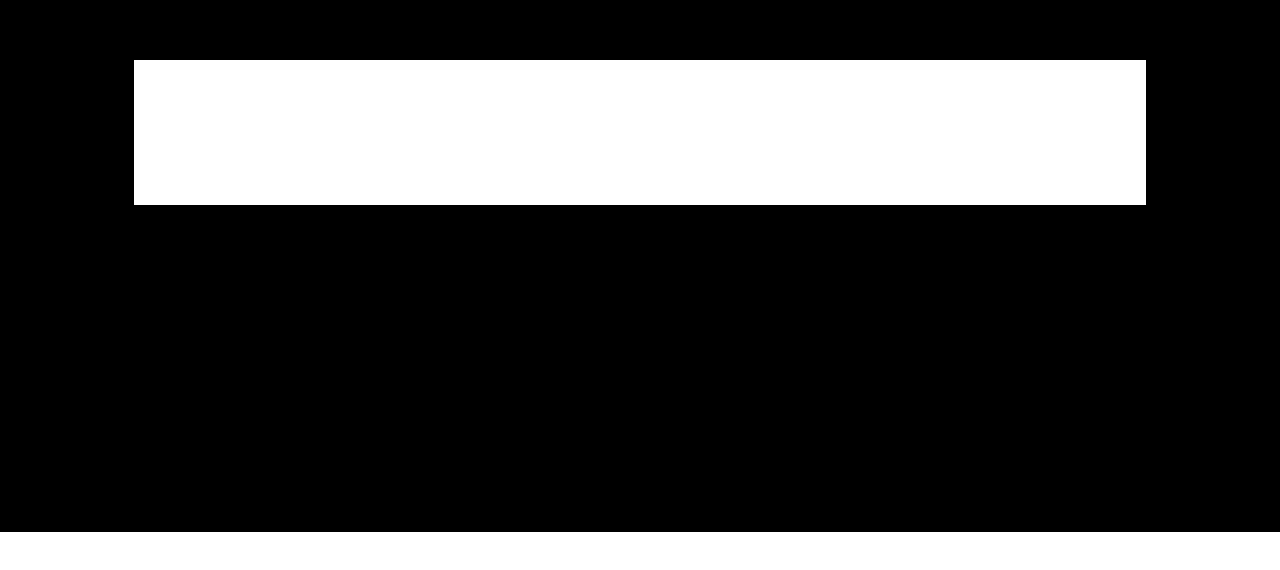
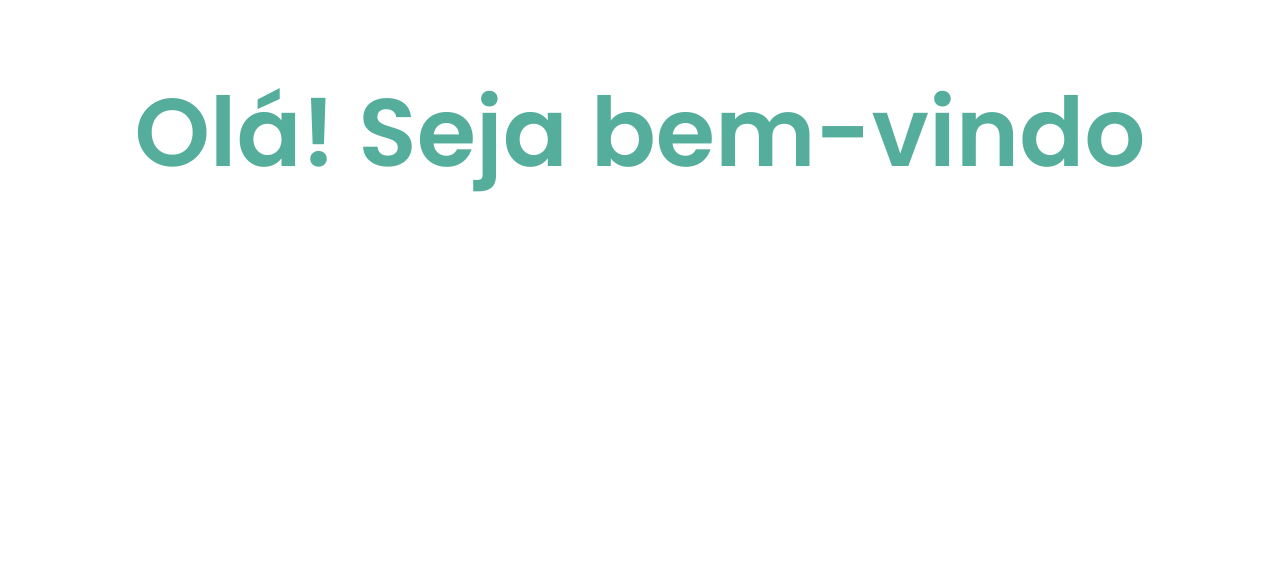
Before and after one commit to WendelFrancy/portfolio-wf, a React (Vite) app: page / in a window 1280 px wide. Shown: the part 268-838 px from the top of the page. Built offline with nearby package versions, Linux system fonts and the light colour scheme.

Commit message:
Framer Motion Tests

```diff
--- a/package.json
+++ b/package.json
@@ -11,6 +11,7 @@
   },
   "dependencies": {
     "@types/styled-components": "^5.1.34",
+    "motion": "^11.13.5",
     "react": "^18.3.1",
     "react-dom": "^18.3.1",
     "style-components": "^0.1.0",
--- a/src/components/GlobalStyle.ts
+++ b/src/components/GlobalStyle.ts
@@ -1,25 +1,4 @@
-import styled, { createGlobalStyle } from 'styled-components';
-
-export const ContainerNextBtn = styled.div`
-    display: flex;
-    flex-direction: column;
-    align-items: center;
-`;
-
-export const NextBtn = styled.img`
-    height: 3rem;
-    width: 4rem;
-    margin-bottom: 2rem;
-    &:hover {
-        cursor: pointer;
-    }
-`;
-
-export const ClickText = styled.p`
-        strong{
-            color: red;
-        }
-`;
+import { createGlobalStyle } from 'styled-components';
 
 export const GlobalStyle = createGlobalStyle`
 
--- a/src/components/home/AppHome.tsx
+++ b/src/components/home/AppHome.tsx
@@ -1,24 +1,20 @@
+import { color } from "motion/react";
 import { BgHome, HomeWelcome } from "./StsHome";
-/*import { ClickText, ContainerNextBtn, NextBtn } from "../GlobalStyle";*/
-
 
 const AppHome = () => {
 
     return (
         <>
-            <BgHome>
+            <BgHome
+            initial={{}}
+            >
                 <HomeWelcome
                     id='hometext'
+                    initial={{ opacity: 0 }}
+                    animate={{ opacity: 1 }}
+                    transition={{ duration: 2 }}
                 >Olá! Seja bem-vindo</HomeWelcome>
-                {/*
-                <ContainerNextBtn>
-                    <ClickText><strong>*</strong> Click to continue</ClickText>
-                    <NextBtn
-                        src="src\assets\seta-para-baixo.png"
-                        onClick={() => { console.log('teste') }}
-                    />
-                </ContainerNextBtn>
-                */}
+
             </BgHome>
         </>
     )
--- a/src/components/home/StsHome.ts
+++ b/src/components/home/StsHome.ts
@@ -1,54 +1,30 @@
 import styled, { keyframes } from "styled-components";
+import { motion } from 'motion/react';
 
-const divTransition = keyframes`
-    0% {
-        width: 100%;
-    }
-    20% {
-        width: 0%;
-    }
-    50%{
-        width: 0%;
-    }
-    70% {
-        width: 100%;
-    }
-`;
-
-export const BgHome = styled.div`
+export const BgHome = styled(motion.div)`
     display: grid;
     position: relative;
     place-items: center;
     justify-items: center;
     height: 100vh;
-    &:before {
-        position: absolute;
-        z-index: 1;
-        content: '';
-        background-color: black;
-        width: 100%;
-        height: 100%;
-        animation: ${divTransition} 5s ease-in-out;
-    }
 `;
 
 /*Animação para o text reveal na Home Page - Usado no Component HomeWelcome*/
 const textSlide = keyframes`
     0% {
         width: 100%;
+        border-right: 2px solid black;
     }
-    20% {
+    99% {
+        border-right: 2px solid black;
+    }
+    100% {
         width: 0%;
-    }
-    50%{
-        width: 0%;
-    }
-    70% {
-        width: 100%;
+        border: none;
     }
 `;
 
-export const HomeWelcome = styled.h1`
+export const HomeWelcome = styled(motion.h1)`
     position: relative;
     font-size: 6rem;
     font-weight: 600;
@@ -57,11 +33,10 @@ export const HomeWelcome = styled.h1`
         z-index: 1;
         position: absolute;
         content: '';
-        border-right: 2px solid black;
         background-color: white;
         width: 100%;
         height: 100%;
-        animation: ${textSlide} 7s ease-in-out;
+        animation: ${textSlide} 2s ease-in-out;
         animation-iteration-count: 1;
         animation-fill-mode: forwards;
     }
```
Also changed, not shown: 1 other file (tests, documents, lock files or other folders).
